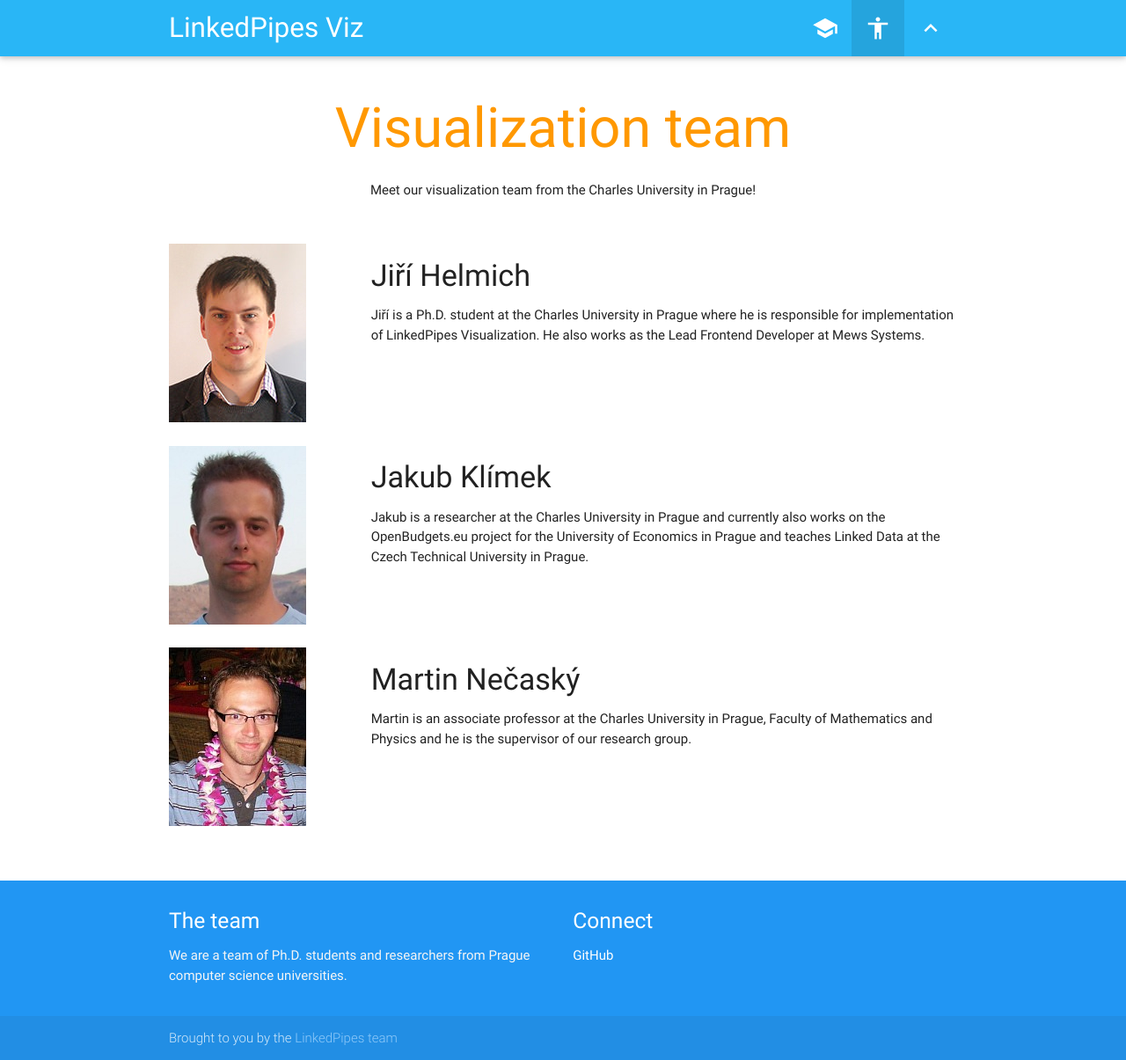
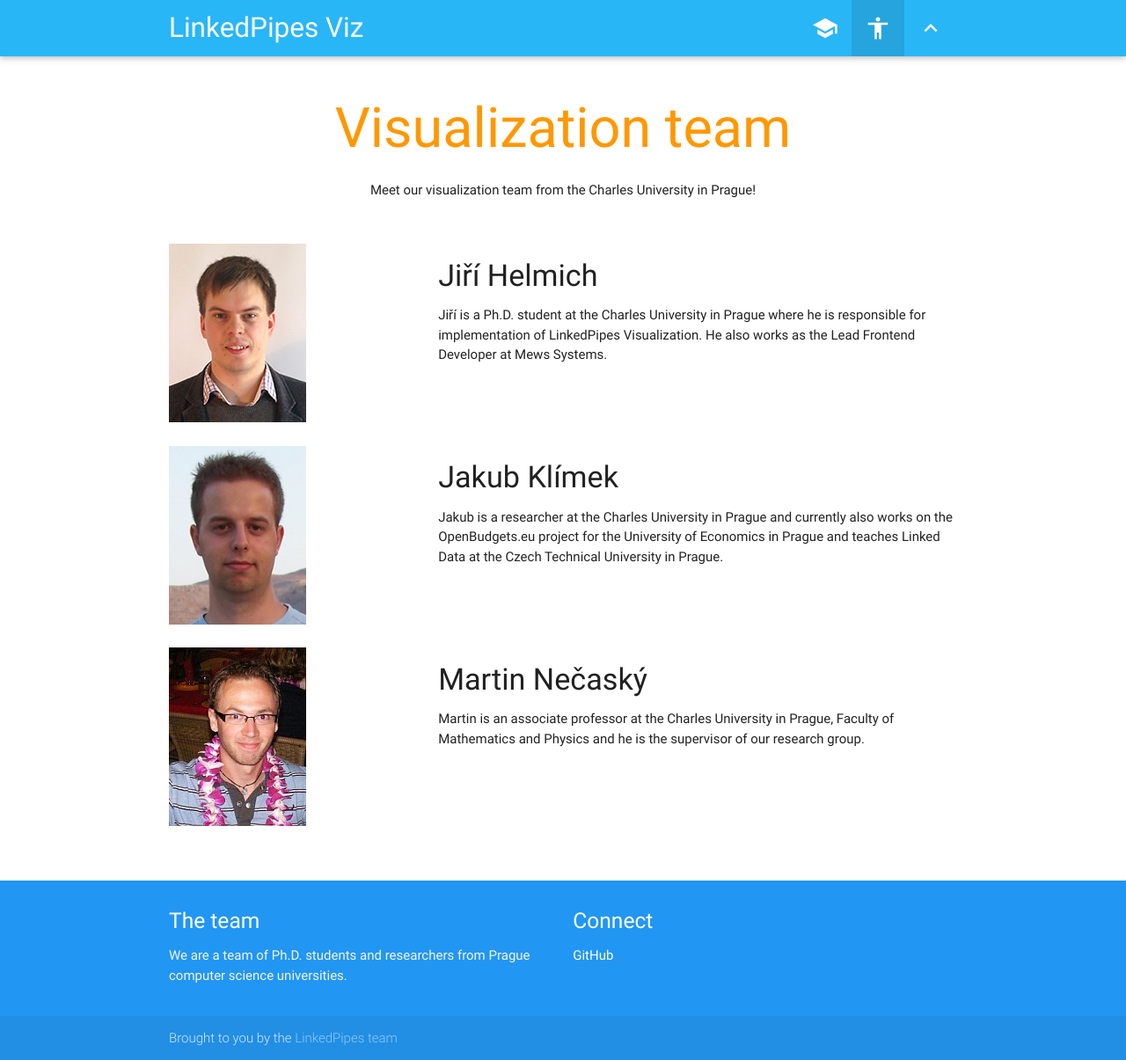
Before and after one commit to linkedpipes/visualizations, a Jekyll site: the page built from team/index.html, in a window 1280 px wide. Shown: the whole page at 88% size. Built offline with Jekyll 4.4.1, drawn with Linux system fonts in a browser that asks for light colours; nearby versions of some CDN libraries.

Commit message:
Adjust team page

```diff
--- a/team/index.html
+++ b/team/index.html
@@ -18,12 +18,12 @@ order: 5
     <div class="section">
 
 	<div class="row">
-	  <div class="col s12 m3 center-on-small-only">
+	  <div class="col s12 m4 center-on-small-only">
 		<div class="image-container">
 		  <img src="../assets/jirka.jpg">
 		</div>
 	  </div>
-	  <div class="col s12 m9">
+	  <div class="col s12 m8">
 		<h4>Jiří Helmich</h4>
 		<p>Jiří is a Ph.D. student at the Charles University in Prague where he is responsible for implementation of LinkedPipes Visualization.
 		He also works as the Lead Frontend Developer at Mews Systems.</p>
@@ -31,24 +31,24 @@ order: 5
     </div>
 
 	<div class="row">
-	  <div class="col s12 m3 center-on-small-only">
+	  <div class="col s12 m4 center-on-small-only">
 		<div class="image-container">
 		  <img src="../assets/kuba.jpg">
 		</div>
 	  </div>
-	  <div class="col s12 m9">
+	  <div class="col s12 m8">
 		<h4>Jakub Klímek</h4>
 		<p>Jakub is a researcher at the Charles University in Prague and currently also works on the OpenBudgets.eu project for the University of Economics in Prague and teaches Linked Data at the Czech Technical University in Prague.</p>
 	  </div>
     </div>
 
 	<div class="row">
-	  <div class="col s12 m3 center-on-small-only">
+	  <div class="col s12 m4 center-on-small-only">
 		<div class="image-container">
 		  <img src="../assets/martin.jpg">
 		</div>
 	  </div>
-	  <div class="col s12 m9">
+	  <div class="col s12 m8">
 		<h4>Martin Nečaský</h4>
 		<p>Martin is an associate professor at the Charles University in Prague, Faculty of Mathematics and Physics and he is the supervisor of our research group.</p>
 	  </div>
```
